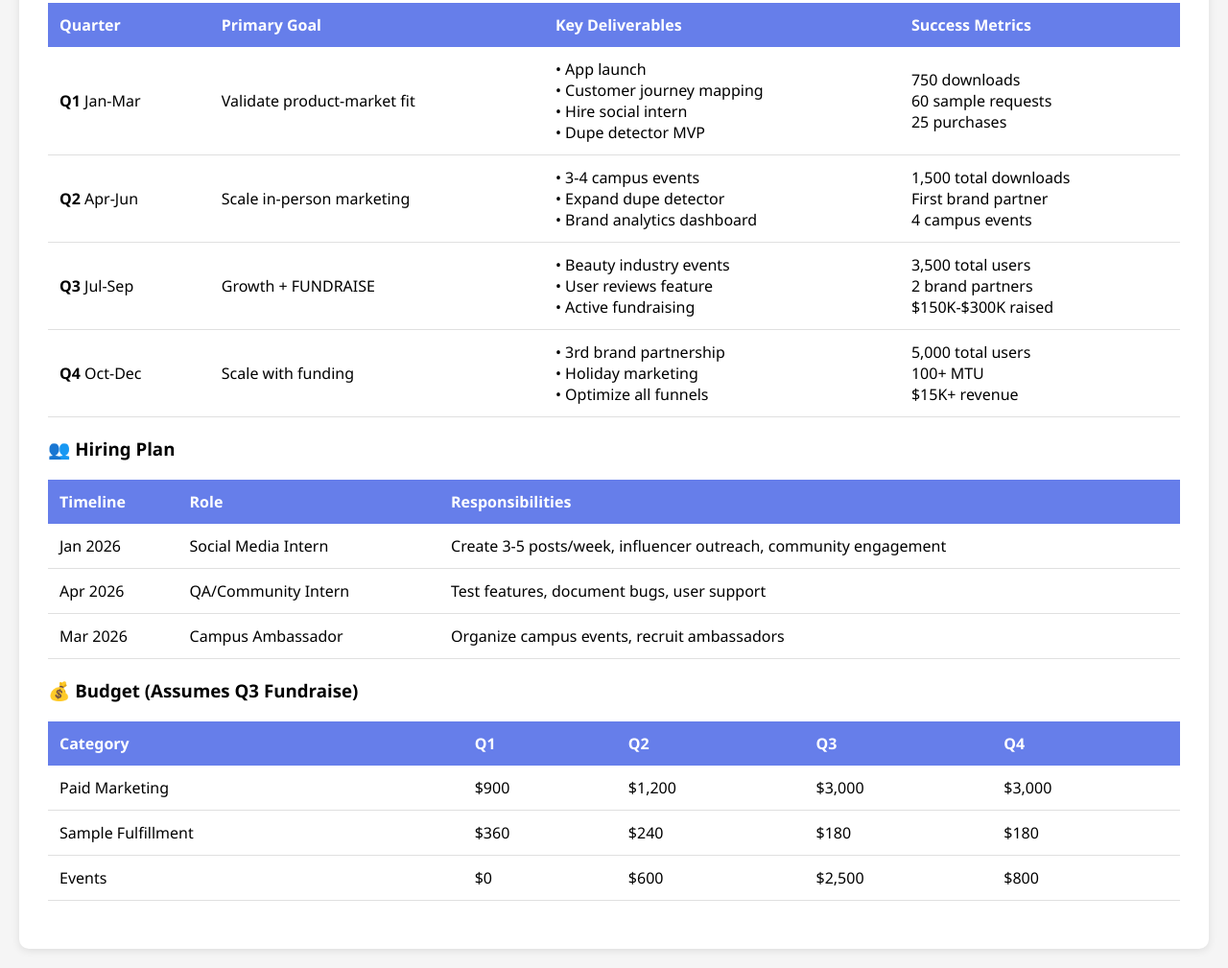
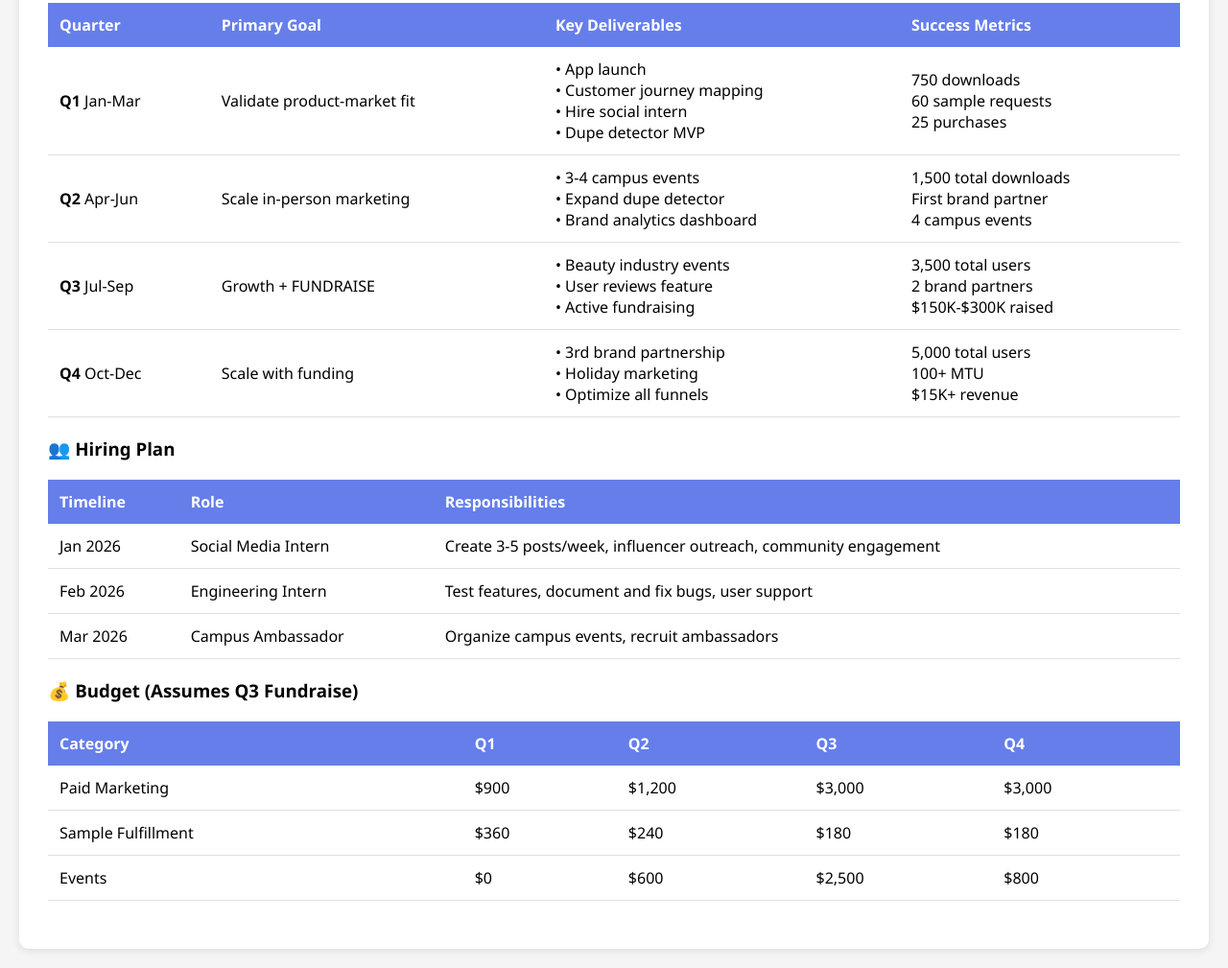
Before and after one commit to rsknight0322/2026-planning, a plain HTML site: page index.html in a window 1280 px wide. Shown: the part 668-1677 px from the top of the page at 96% size. Drawn offline with Linux system fonts and the light colour scheme.

Commit message:
Update index.html

```diff
--- a/index.html
+++ b/index.html
@@ -164,9 +164,9 @@
                 <td>Create 3-5 posts/week, influencer outreach, community engagement</td>
             </tr>
             <tr>
-                <td>Apr 2026</td>
-                <td>QA/Community Intern</td>
-                <td>Test features, document bugs, user support</td>
+                <td>Feb 2026</td>
+                <td>Engineering Intern</td>
+                <td>Test features, document and fix bugs, user support</td>
             </tr>
             <tr>
                 <td>Mar 2026</td>
```
